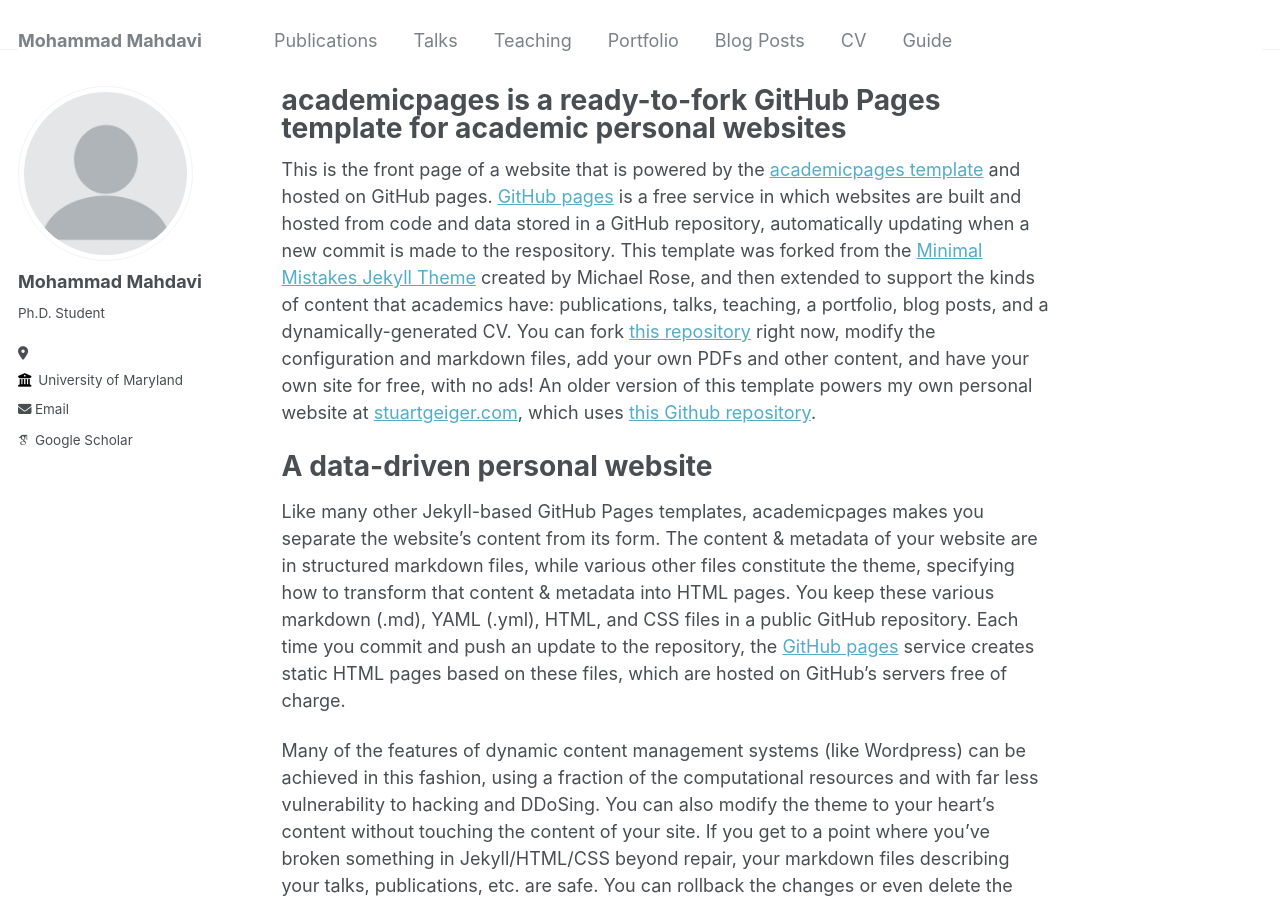
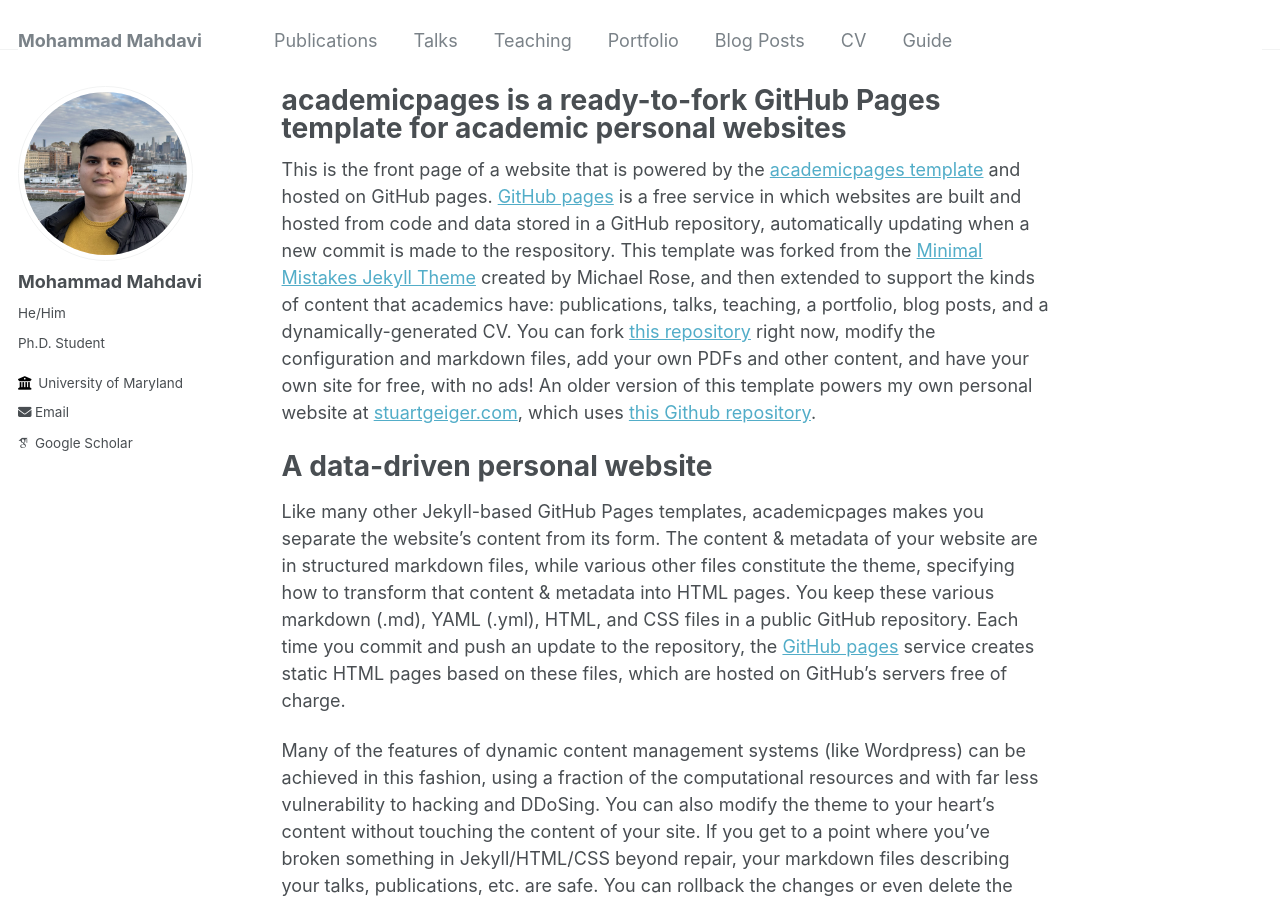
Before and after one commit to mo-ma/mo-ma.github.io, a Jekyll site: the page built from _pages/about.md, in a window 1280 px wide and 900 px high. Built offline with Jekyll 4.4.1, drawn with Linux system fonts in a browser that asks for light colours; some web fonts are replaced.

Commit message:
Update _config.yml

```diff
--- a/_config.yml
+++ b/_config.yml
@@ -21,11 +21,11 @@ repository               : "mo-ma/mo-ma.github.io"
 #               Additional customization can be done by editing /_includes/author-profile.html
 author:
   # Biographic information
-  avatar           : "profile.png"
+  avatar           : "profile.jpg"
   name             : "Mohammad Mahdavi"
-  pronouns         : # example: "she/her"
+  pronouns         : "He/Him" # example: "she/her"
   bio              : "Ph.D. Student"
-  location         : ""
+  location         :
   employer         : "University of Maryland"
   uri              : # URL
   email            : "mahdavi@umd.edu"
```
